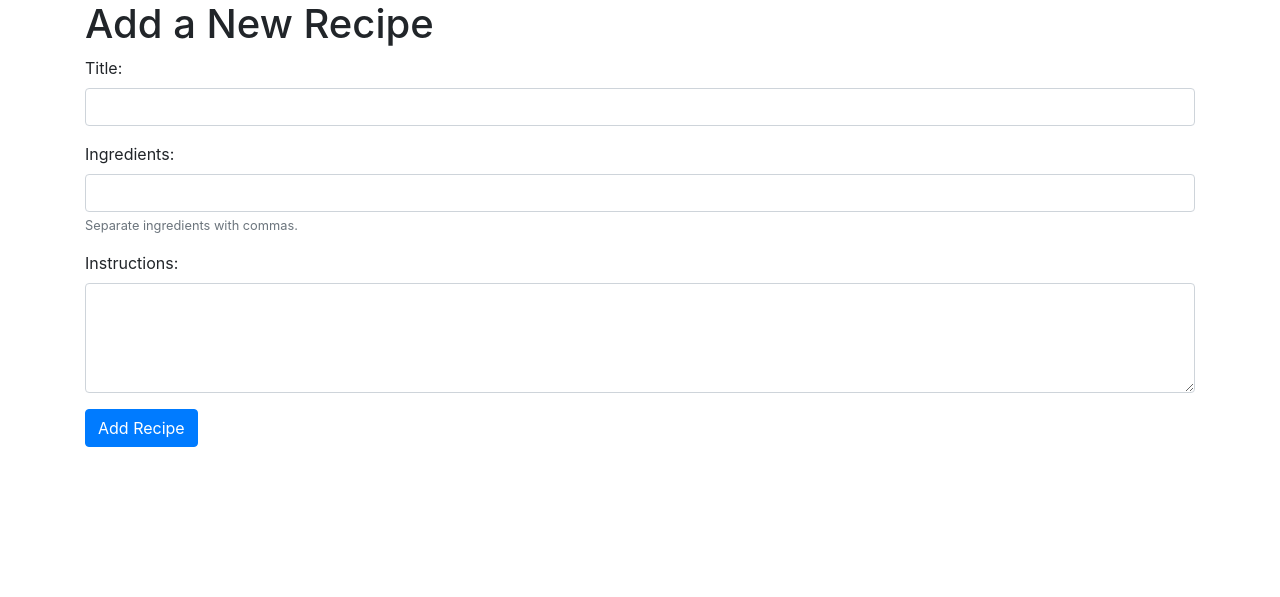
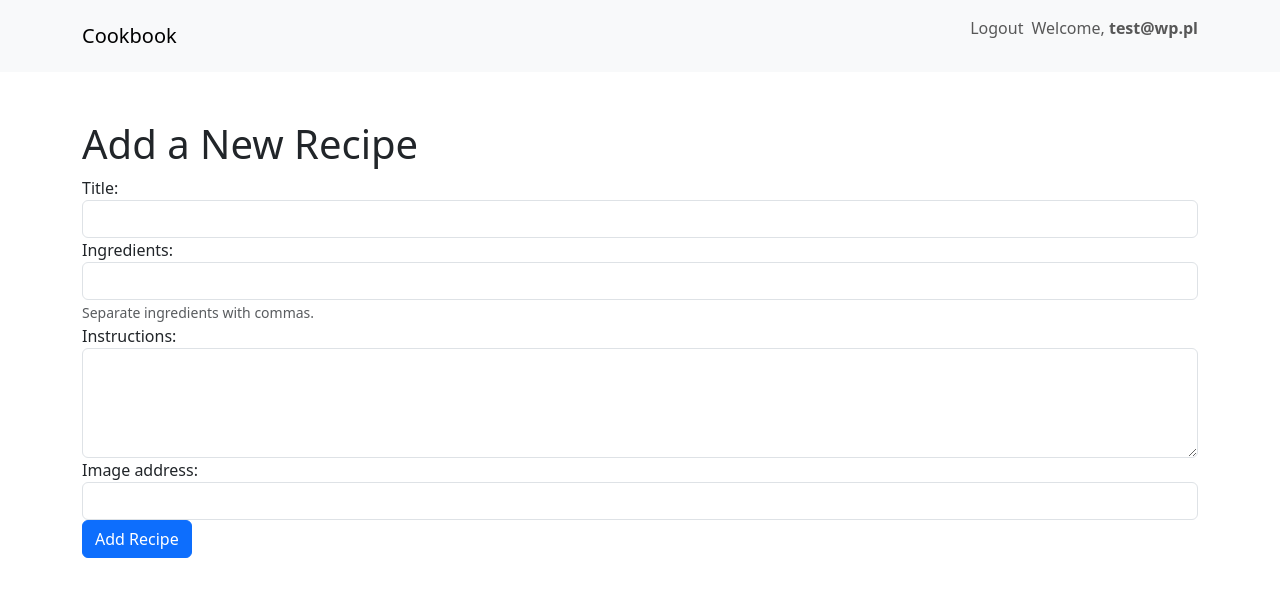
Before and after one commit to s22630-pj-tomasz-rybczynski/cookbook, a Flask app: page /recipe/add in a window 1280 px wide. Shown: the top 597 px of the page. Run offline with Flask 3, Linux system fonts and the light colour scheme; a user stored in the database is signed in; some libraries are stand-ins or nearby versions.

Commit message:
Add image address field for recipe

```diff
--- a/app.py
+++ b/app.py
@@ -27,7 +27,8 @@ def get_db():
                         (id INTEGER PRIMARY KEY AUTOINCREMENT,
                         title TEXT NOT NULL,
                         ingredients TEXT NOT NULL,
-                        instructions TEXT NOT NULL)''')
+                        instructions TEXT NOT NULL,
+                        image_address TEXT NOT NULL)''')
         db.execute('''CREATE TABLE IF NOT EXISTS users
                         (id INTEGER PRIMARY KEY AUTOINCREMENT,
                         email VARCHAR(255) NOT NULL,
@@ -88,10 +89,11 @@ def add_recipe():
         title = request.form['title']
         ingredients = request.form['ingredients']
         instructions = request.form['instructions']
+        image_address = request.form['image_address']
 
         db = get_db()
-        db.execute('INSERT INTO recipes (title, ingredients, instructions) VALUES (?, ?, ?)',
-                   (title, ingredients, instructions))
+        db.execute('INSERT INTO recipes (title, ingredients, instructions, image_address) VALUES (?, ?, ?, ?)',
+                   (title, ingredients, instructions, image_address))
         db.commit()
 
         return redirect('/')
--- a/models.py
+++ b/models.py
@@ -2,11 +2,12 @@ from flask_login import UserMixin
 import json
 
 class Recipe:
-    def __init__(self, id, title, ingredients, instructions):
+    def __init__(self, id, title, ingredients, instructions, image_address):
         self.id = id
         self.title = title
         self.ingredients = ingredients.split(",")
         self.instructions = instructions
+        self.image_address = image_address
 
 
     def to_json(self):
--- a/templates/add_recipe.html
+++ b/templates/add_recipe.html
@@ -1,11 +1,8 @@
-<!DOCTYPE html>
-<html>
-<head>
-    <title>Recipe Book - Add Recipe</title>
-    <link rel="stylesheet" href="https://maxcdn.bootstrapcdn.com/bootstrap/4.5.0/css/bootstrap.min.css">
-</head>
-<body>
-    <div class="container">
+{% extends 'layout.html' %}
+
+{% block title %}Add new recipe{% endblock %}
+{% block content %}
+    <div class="container mt-5">
         <h1>Add a New Recipe</h1>
 
         <form method="post" action="/recipe/add">
@@ -25,8 +22,12 @@
                 <textarea class="form-control" id="instructions" name="instructions" rows="4" required></textarea>
             </div>
 
+            <div class="form-group">
+                <label for="ingredients">Image address:</label>
+                <input type="text" class="form-control" id="image_address" name="image_address" required>
+            </div>
+
             <button type="submit" class="btn btn-primary">Add Recipe</button>
         </form>
     </div>
-</body>
-</html>
+{% endblock %}
--- a/templates/login.html
+++ b/templates/login.html
@@ -18,7 +18,11 @@
             {% with messages = get_flashed_messages() %}
                 {% if messages %}
                         {% for message in messages %}
-                        <p class="alert alert-danger p" role="alert">{{ messages[0] }}</p>
+                            {% if 'successful' in messages[0] %}
+                                <p class="alert alert-success" role="alert">{{ messages[0] }}</p>
+                            {% else %}
+                                <p class="alert alert-danger" role="alert">{{ messages[0] }}</p>
+                            {% endif %}
                         {% endfor %}
                 {% endif %}
             {% endwith %}
```
Also changed, not shown: templates/recipe.html (+8 -9 lines), recipes.db.
